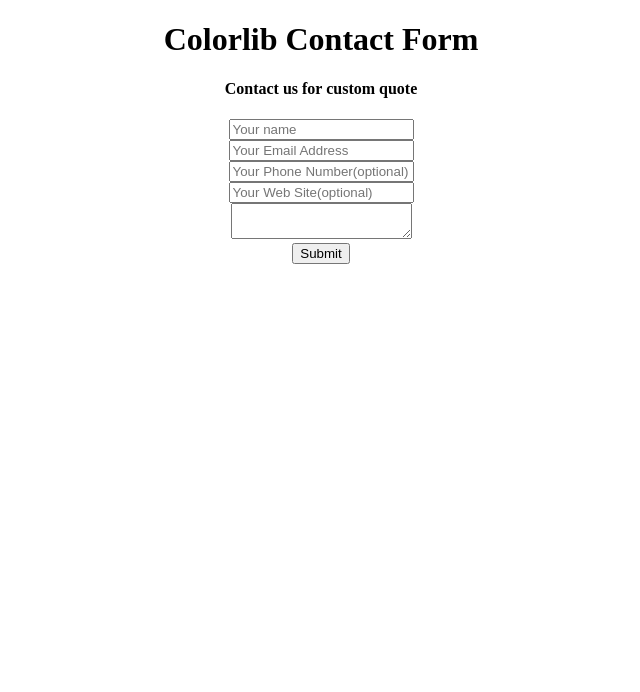
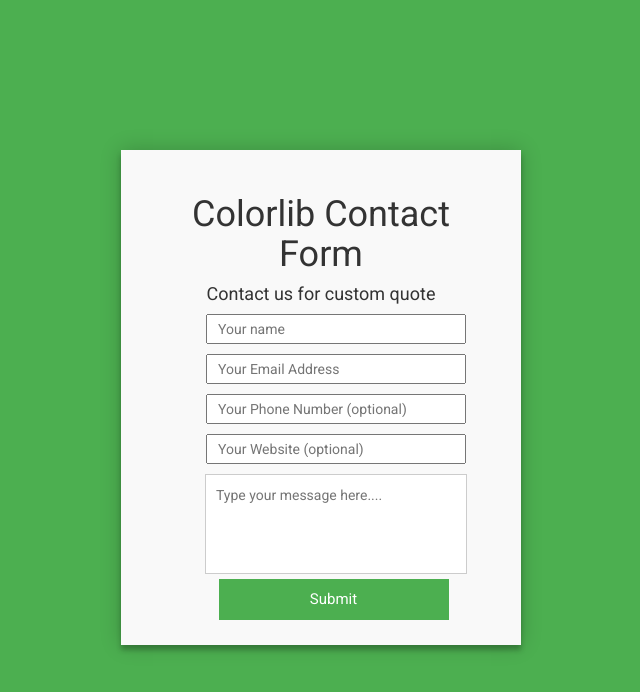
Before and after one commit to thebadasscoder/Colorlib-ContactForm-, a plain HTML site: page index.html in a window 1280 px wide. Shown: the whole page, without its empty margins (319-959 px from the left). Drawn offline with nearby package versions, Linux system fonts and the light colour scheme.

Commit message:
change readme file

```diff
--- a/index.css
+++ b/custom.css
@@ -6,34 +6,46 @@
 
 div.contactForm{
 	margin-top: 130px;
+	background: #F9F9F9;
+  	padding: 25px;
+  	margin: 150px 0;
+ 	box-shadow: 0 0 20px 0 rgba(0, 0, 0, 0.2), 0 5px 5px 0 rgba(0, 0, 0, 0.24);
+ 	max-width:400px;
+ 	width: 100%;
+  	position: relative;
 }
 
 
 input.name{
 	width: 260px;
-	height: 25px;
+	height: 30px;
 	margin-left: 30px;
+	padding: 10px;
 }
 
 input.email{
 	width: 260px;
-	height: 25px;
+	height: 30px;
 	margin-left: 30px;
 	margin-top: 10px;
+	padding: 10px;
 }
 
 input.phoneNumber{
 	width: 260px;
-	height: 25px;
+	height: 30px;
 	margin-left: 30px;
 	margin-top: 10px;
+	padding: 10px;
 }
 
 input.website{
 	width: 260px;
-	height: 25px;
+	height: 30px;
 	margin-left: 30px;
 	margin-top: 10px;
+	padding: 10px;
+
 }
 
 textarea.msg{
@@ -41,9 +53,18 @@
 	height: 100px;
 	margin-left: 30px;
 	margin-top: 10px;
+	resize: none;
+	border: 1px solid #ccc;
+  	padding: 10px;
 }
 
 input.submit{
 	background-color: #4CAF50;
 	color:white;
+	width: 230px;
+	margin-left: 25px;
+  	padding: 10px;
+  	font-size: 15px;
+  	border: none;
+  	cursor: pointer;
 }
--- a/index.html
+++ b/index.html
@@ -1,9 +1,13 @@
 <!DOCTYPE html>
 <html>
 <head>
-<meta charset="utf-8">
+	<meta charset="utf-8">
+	<meta name="viewport" content="width=device-width, initial-scale=1.0">
+	<link rel="stylesheet" href="https://maxcdn.bootstrapcdn.com/bootstrap/3.3.7/css/bootstrap.min.css" integrity="sha384-BVYiiSIFeK1dGmJRAkycuHAHRg32OmUcww7on3RYdg4Va+PmSTsz/K68vbdEjh4u" crossorigin="anonymous">
+	<link href="https://fonts.googleapis.com/css?family=Roboto:100i,400" rel="stylesheet">
 
 	<title>Colorlib ContactForm</title>
+	<link href="custom.css" rel="stylesheet">
 </head>
 <body>
 
@@ -18,12 +22,11 @@
 
 	<input class="email" type="email" placeholder="Your Email Address"/><br/>
 
-	<input class="phoneNumber" type="text" placeholder="Your Phone Number(optional)"/><br/>
+	<input class="phoneNumber" type="text" placeholder="Your Phone Number (optional)"/><br/>
 
-	<input class="website" type="text" placeholder="Your Web Site(optional)"/><br/>
+	<input class="website" type="text" placeholder="Your Website (optional)"/><br/>
 
-	<textarea class="msg" placeholder="Type your message here....">
-	</textarea><br/>
+	<textarea class="msg" placeholder="Type your message here...."></textarea><br/>
 
 
 	<input class="submit" type="submit" name="Submit"/>
```
Also changed, not shown: 1 other file.
